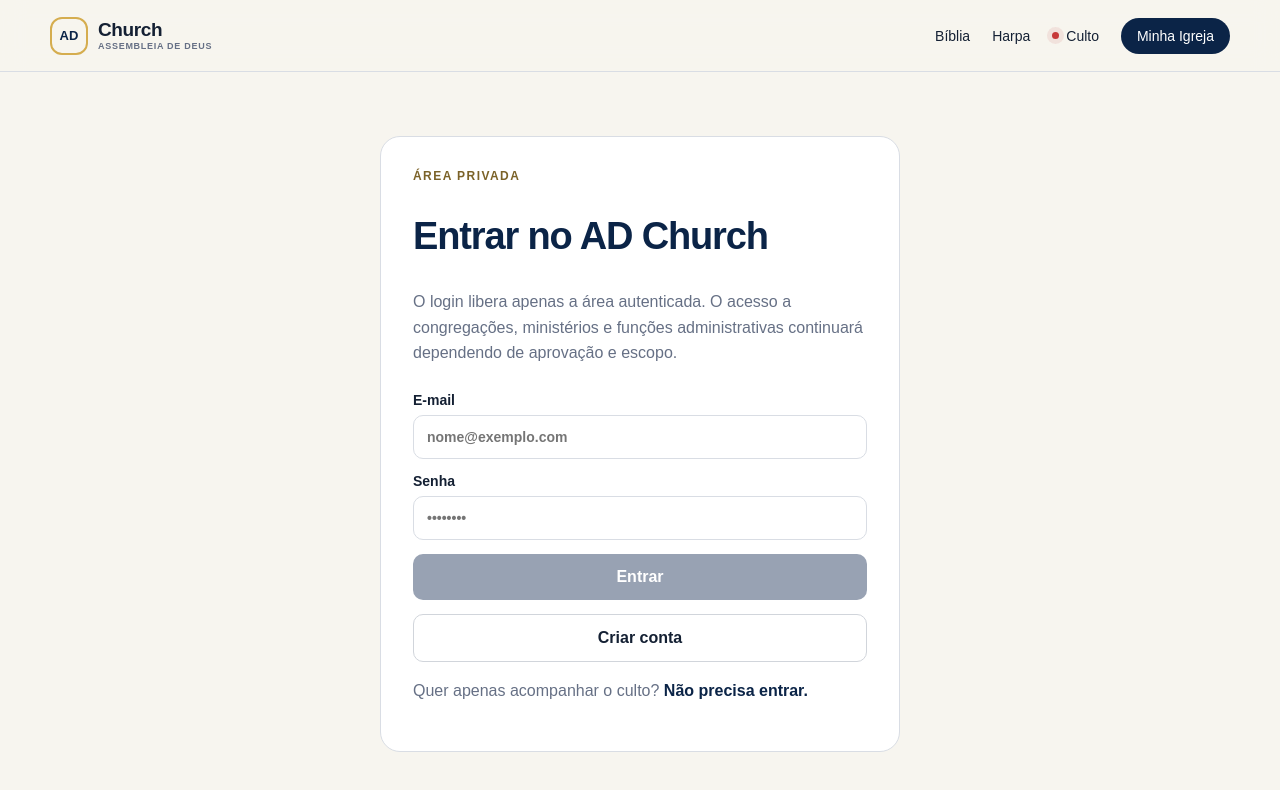
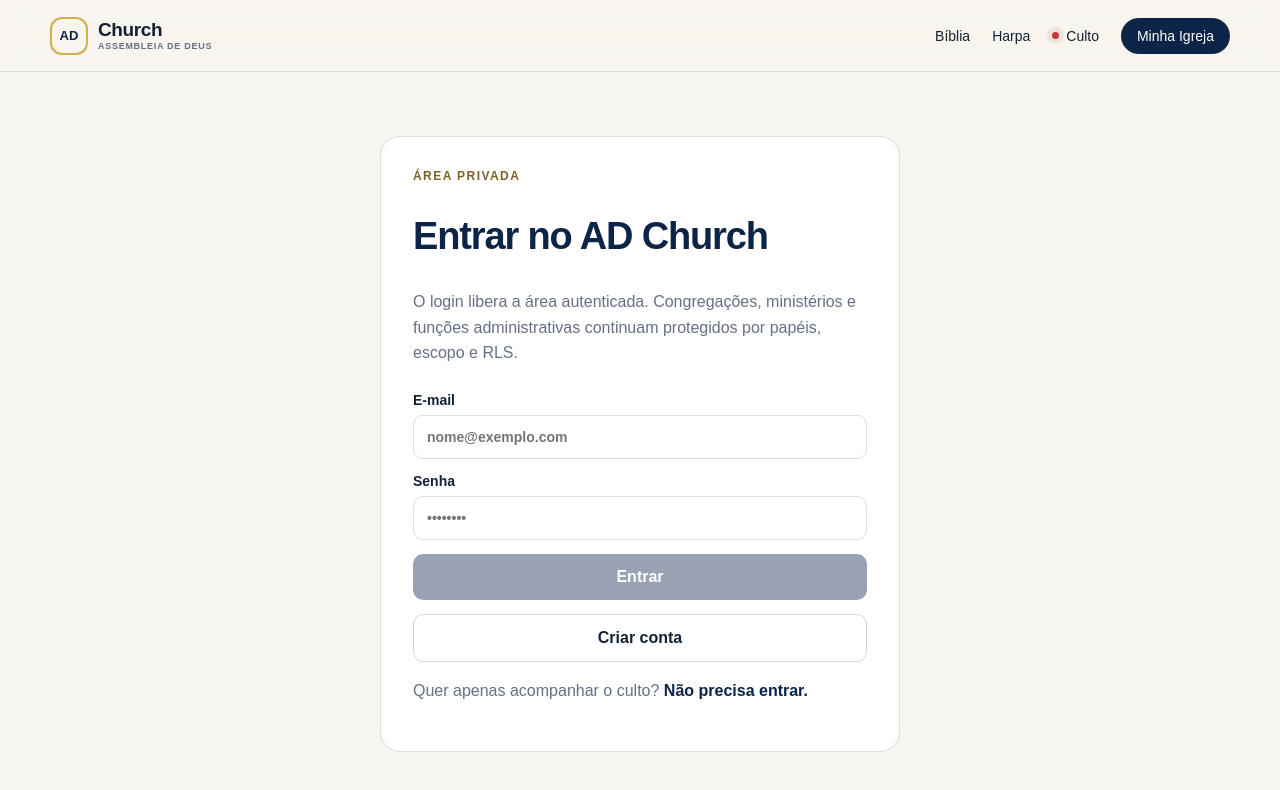
Before and after one commit to akin05pay/ad-church, a Next.js app: page /login in a window 1280 px wide. Shown: the top 790 px of the page. Built offline with nearby package versions, Linux system fonts and the light colour scheme; no server answers.

Commit message:
auth: explain controlled initial administrator activation

```diff
--- a/app/login/page.tsx
+++ b/app/login/page.tsx
@@ -5,7 +5,9 @@ import { login, signup } from "./actions";
 
 export const metadata: Metadata = { title: "Entrar" };
 
-type Props = { searchParams: Promise<Record<string, string | string[] | undefined>> };
+type Props = {
+  searchParams: Promise<Record<string, string | string[] | undefined>>;
+};
 
 export default async function LoginPage({ searchParams }: Props) {
   const params = await searchParams;
@@ -20,17 +22,65 @@ export default async function LoginPage({ searchParams }: Props) {
         <div className="authCard">
           <div className="eyebrow">ÁREA PRIVADA</div>
           <h1>Entrar no AD Church</h1>
-          <p>O login libera apenas a área autenticada. O acesso a congregações, ministérios e funções administrativas continuará dependendo de aprovação e escopo.</p>
-          {created && <div className="notice"><strong>Conta criada.</strong><span>Entre com seus dados. O vínculo com a igreja será aprovado separadamente.</span></div>}
-          {error && <div className="notice"><strong>Não foi possível continuar.</strong><span>Confira e-mail e senha. Para cadastro, use uma senha com pelo menos 8 caracteres.</span></div>}
+          <p>
+            O login libera a área autenticada. Congregações, ministérios e funções
+            administrativas continuam protegidos por papéis, escopo e RLS.
+          </p>
+
+          {created && (
+            <div className="notice">
+              <strong>Conta criada.</strong>
+              <span>
+                Se receber um e-mail de confirmação, confirme o endereço e depois entre.
+                O primeiro administrador autorizado será ativado automaticamente após o login.
+              </span>
+            </div>
+          )}
+
+          {error && (
+            <div className="notice">
+              <strong>Não foi possível continuar.</strong>
+              <span>
+                Confira e-mail e senha. Para cadastro, use uma senha com pelo menos 8 caracteres.
+              </span>
+            </div>
+          )}
+
           <form className="authForm">
             <input type="hidden" name="next" value={next} />
-            <label>E-mail<input name="email" type="email" required autoComplete="email" placeholder="nome@exemplo.com" /></label>
-            <label>Senha<input name="password" type="password" minLength={8} required autoComplete="current-password" placeholder="••••••••" /></label>
+
+            <label>
+              E-mail
+              <input
+                name="email"
+                type="email"
+                required
+                autoComplete="email"
+                placeholder="nome@exemplo.com"
+              />
+            </label>
+
+            <label>
+              Senha
+              <input
+                name="password"
+                type="password"
+                minLength={8}
+                required
+                autoComplete="current-password"
+                placeholder="••••••••"
+              />
+            </label>
+
             <button formAction={login}>Entrar</button>
-            <button formAction={signup} className="secondaryButton">Criar conta</button>
+            <button formAction={signup} className="secondaryButton">
+              Criar conta
+            </button>
           </form>
-          <p className="authFoot">Quer apenas acompanhar o culto? <Link href="/culto">Não precisa entrar.</Link></p>
+
+          <p className="authFoot">
+            Quer apenas acompanhar o culto? <Link href="/culto">Não precisa entrar.</Link>
+          </p>
         </div>
       </section>
     </main>
```
